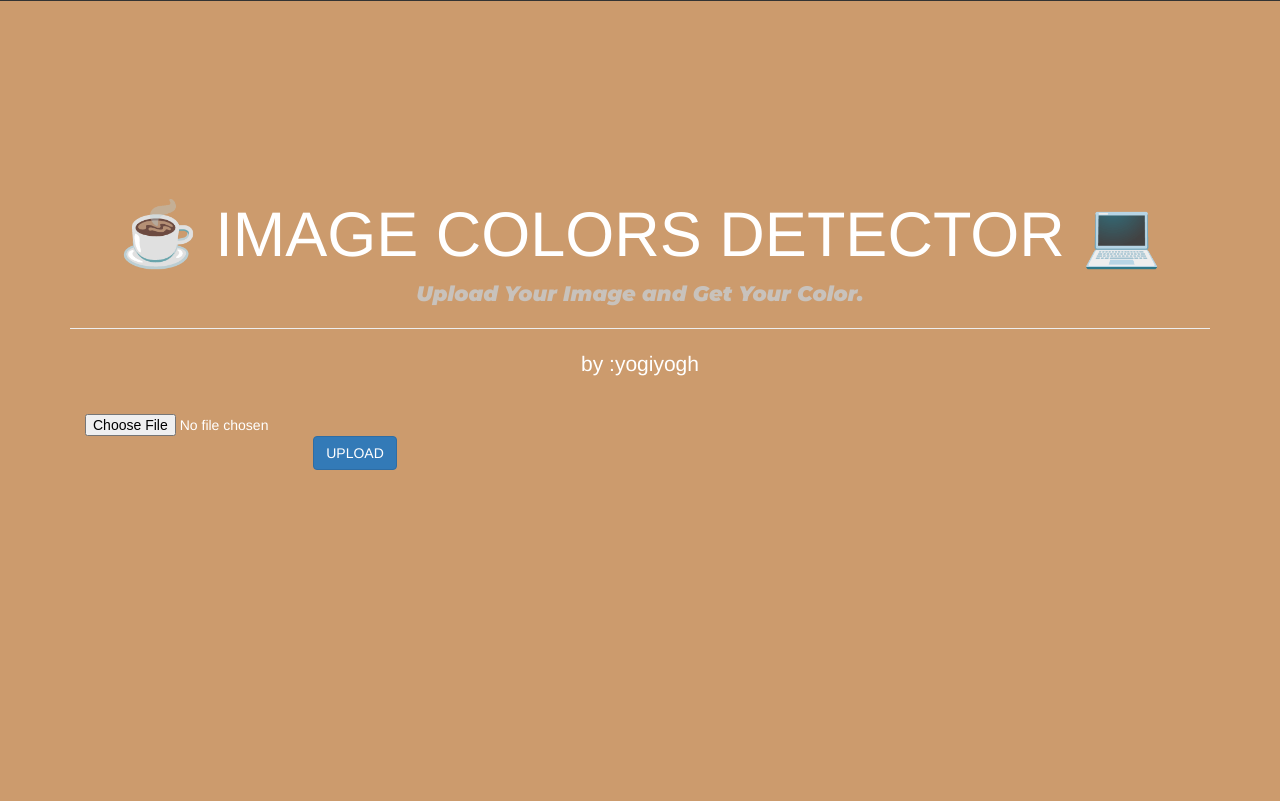
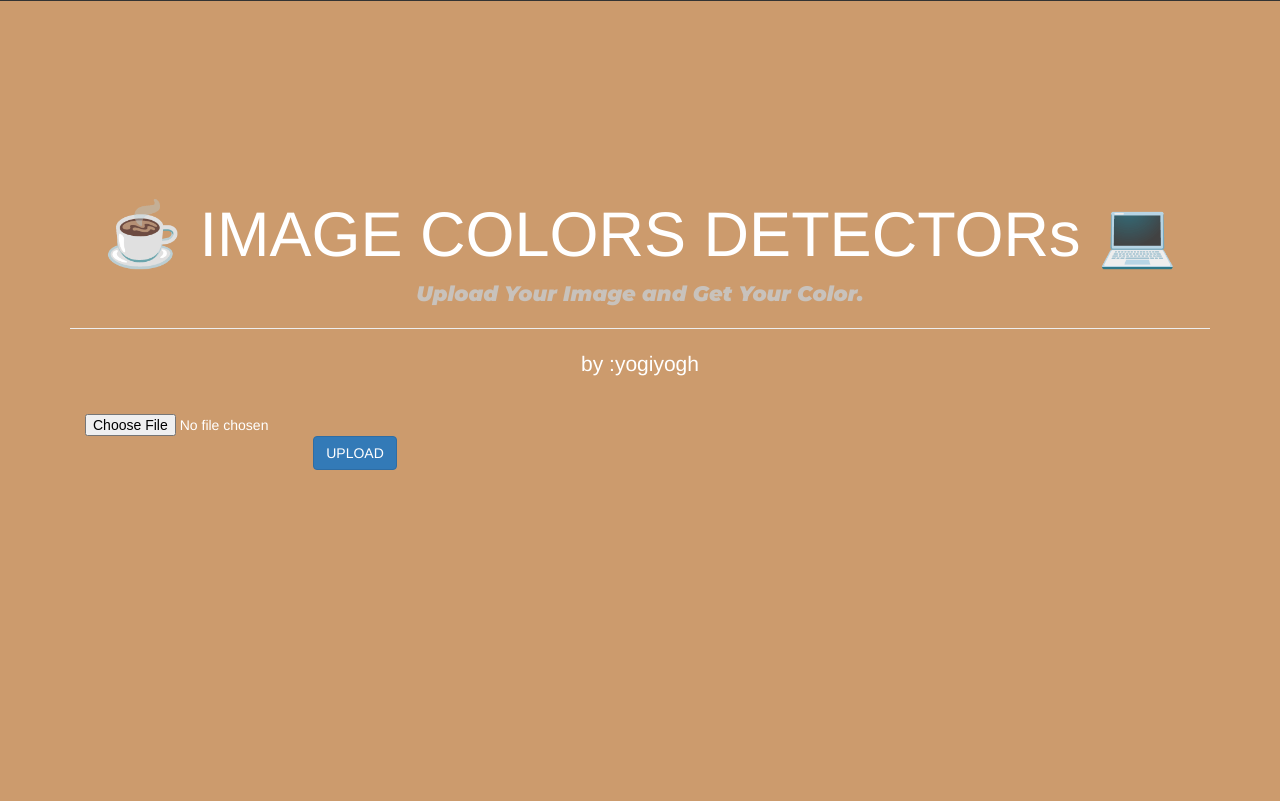
Before and after one commit to yogiyogh3957/PFolio-9-colordetection, a Flask app: page / in a window 1280 px wide. Shown: the part 52-853 px from the top of the page. Run offline with Flask 2, Linux system fonts and the light colour scheme; some libraries are stand-ins or nearby versions.

Commit message:
debug:1 warna

```diff
--- a/templates/index.html
+++ b/templates/index.html
@@ -13,7 +13,7 @@
 <div class="jumbotron text-center">
 
         <div class="container">
-          <h1 class="display-4">☕️ IMAGE COLORS DETECTOR 💻</h1>
+          <h1 class="display-4">☕️ IMAGE COLORS DETECTORs 💻</h1>
           <p class="lead">Upload Your Image and Get Your Color.</p>
           <hr class="my-4">
           <p>by :yogiyogh</p>
```
Also changed, not shown: static/uploads/07413115-c344-45ea-91f7-37715050fa9c.jpeg (added).
